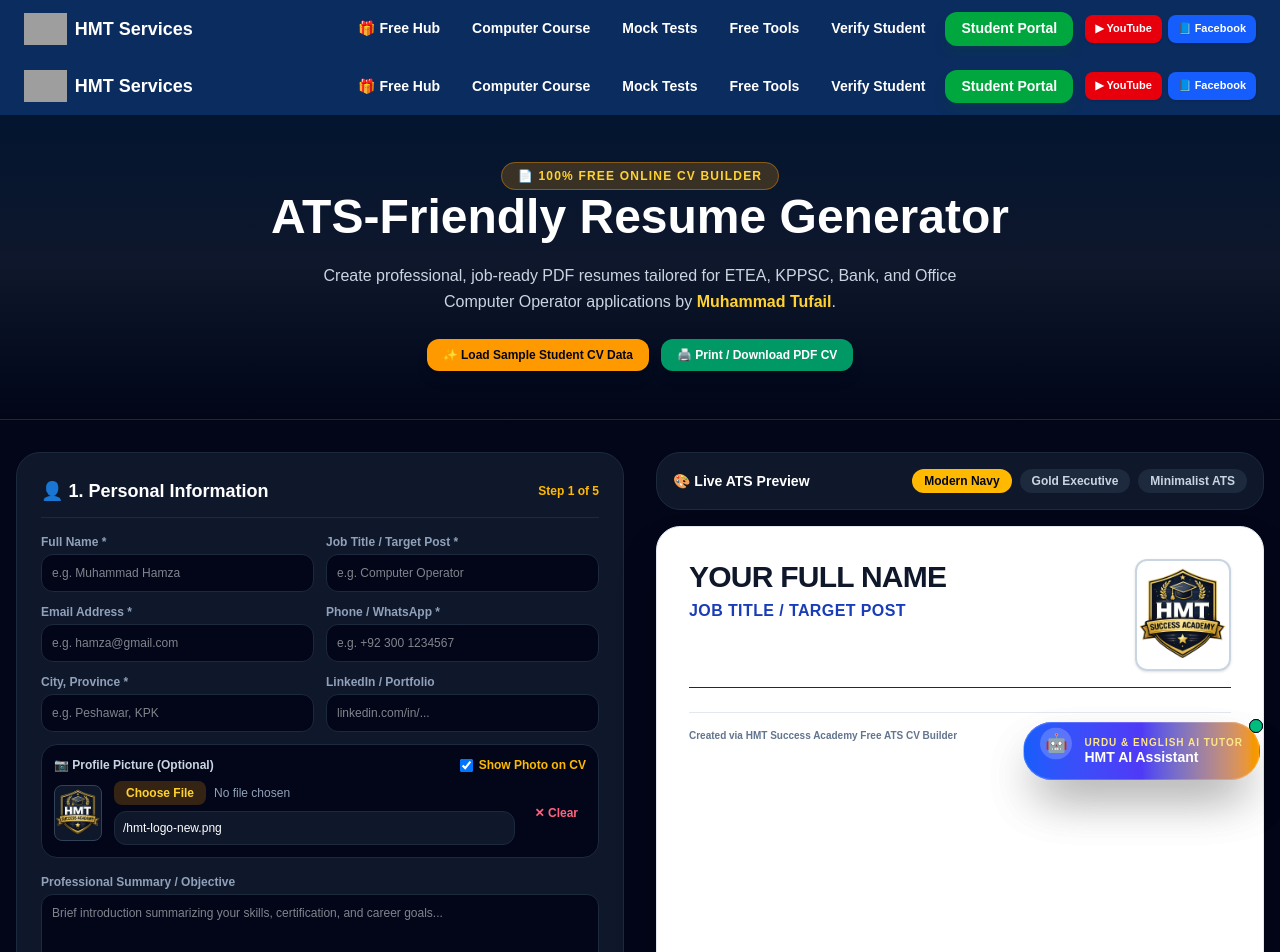
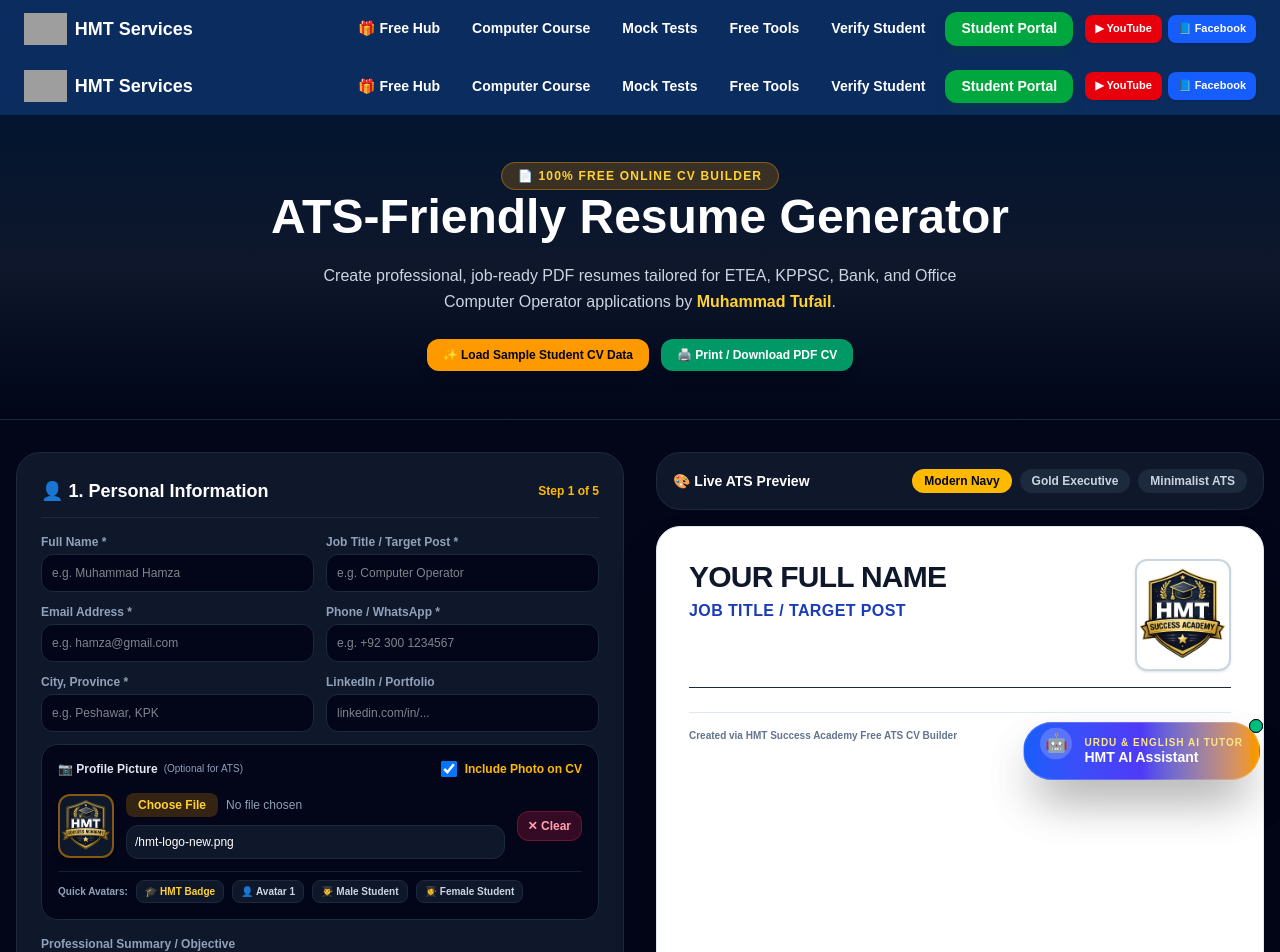
Before and after one commit to mtufail4484-web/hmt-financial-services, a Next.js app: page /cv-builder in a window 1280 px wide. Shown: the top 952 px of the page. Built offline with nearby package versions, Linux system fonts and the light colour scheme; grey boxes are pictures that could not be loaded.

Commit message:
Refine ATS CV builder avatar toggle and polish daily quiz certificate branding

```diff
--- a/app/cv-builder/page.js
+++ b/app/cv-builder/page.js
@@ -9,7 +9,7 @@
   jobTitle: "Computer Operator & Office Assistant",
   email: "hamza.office@gmail.com",
   phone: "+92 300 1234567",
-  city: "Peshawar, KPK, Pakistan",
+  city: "Pakistan",
   linkedin: "linkedin.com/in/mhamza-hmt",
   photo: "/hmt-logo-new.png",
   showPhoto: true,
@@ -280,30 +280,39 @@
               </div>
 
               {/* PROFILE PHOTO OPTIONAL INPUT */}
-              <div className="sm:col-span-2 p-3 bg-slate-950 rounded-2xl border border-slate-800 space-y-2">
+              <div className="sm:col-span-2 p-4 bg-slate-950 rounded-2xl border border-slate-800 space-y-3">
                 <div className="flex items-center justify-between">
-                  <label className="text-slate-300 font-bold text-xs">📷 Profile Picture (Optional)</label>
-                  <label className="flex items-center gap-1.5 text-xs text-amber-400 font-semibold cursor-pointer">
+                  <label className="text-slate-200 font-bold text-xs flex items-center gap-1.5">
+                    <span>📷 Profile Picture</span>
+                    <span className="text-[10px] text-slate-400 font-normal">(Optional for ATS)</span>
+                  </label>
+                  <label className="flex items-center gap-2 text-xs text-amber-400 font-bold cursor-pointer select-none">
                     <input
                       type="checkbox"
                       checked={cv.showPhoto}
                       onChange={(e) => setCv({ ...cv, showPhoto: e.target.checked })}
-                      className="rounded border-slate-700 bg-slate-900 text-amber-400 focus:ring-0"
+                      className="rounded border-slate-700 bg-slate-900 text-amber-400 focus:ring-0 w-4 h-4 cursor-pointer"
                     />
-                    <span>Show Photo on CV</span>
+                    <span>Include Photo on CV</span>
                   </label>
                 </div>
 
+                {cv.showPhoto && (
+                  <div className="space-y-3 pt-1">
                     <div className="flex items-center gap-3">
-                  {cv.photo && (
+                      {cv.photo ? (
                         <img
                           src={cv.photo}
                           alt="Preview"
-                      className="w-12 h-14 object-cover rounded-lg border border-slate-700 bg-slate-900 shrink-0"
+                          className="w-14 h-16 object-cover rounded-xl border-2 border-amber-500/50 bg-slate-900 shrink-0 shadow-md"
                         />
+                      ) : (
+                        <div className="w-14 h-16 rounded-xl border-2 border-dashed border-slate-700 bg-slate-900 flex items-center justify-center text-slate-500 text-xs font-bold shrink-0">
+                          No Photo
+                        </div>
                       )}
 
-                  <div className="flex-1 space-y-1.5 min-w-0">
+                      <div className="flex-1 space-y-2 min-w-0">
                         <input
                           type="file"
                           accept="image/*"
@@ -312,7 +321,7 @@
                         />
                         <input
                           type="text"
-                      placeholder="Or paste Image URL (e.g. /hmt-logo-new.png)"
+                          placeholder="Or paste Image URL (e.g. https://...)"
                           value={cv.photo}
                           onChange={(e) => setCv({ ...cv, photo: e.target.value })}
                           className="w-full rounded-xl bg-slate-900 border border-slate-800 p-2 text-white text-xs focus:border-amber-400 focus:outline-none"
@@ -323,12 +332,47 @@
                         <button
                           type="button"
                           onClick={() => setCv({ ...cv, photo: "" })}
-                      className="px-2 py-1 text-xs font-bold text-rose-400 hover:text-rose-300"
+                          className="px-2.5 py-1.5 bg-rose-500/20 text-rose-300 border border-rose-500/30 rounded-xl text-xs font-bold hover:bg-rose-500/30 shrink-0"
                         >
                           ✕ Clear
                         </button>
                       )}
                     </div>
+
+                    {/* QUICK AVATARS SELECTOR */}
+                    <div className="pt-2 border-t border-slate-800/80 flex items-center gap-2 overflow-x-auto">
+                      <span className="text-[10px] text-slate-400 font-bold shrink-0">Quick Avatars:</span>
+                      <button
+                        type="button"
+                        onClick={() => setCv({ ...cv, photo: "/hmt-logo-new.png", showPhoto: true })}
+                        className="px-2 py-1 bg-slate-900 hover:bg-slate-800 border border-slate-800 rounded-lg text-[10px] text-amber-300 font-bold shrink-0"
+                      >
+                        🎓 HMT Badge
+                      </button>
+                      <button
+                        type="button"
+                        onClick={() => setCv({ ...cv, photo: "https://api.dicebear.com/7.x/bottts/svg?seed=Hamza", showPhoto: true })}
+                        className="px-2 py-1 bg-slate-900 hover:bg-slate-800 border border-slate-800 rounded-lg text-[10px] text-slate-300 font-bold shrink-0"
+                      >
+                        👤 Avatar 1
+                      </button>
+                      <button
+                        type="button"
+                        onClick={() => setCv({ ...cv, photo: "https://api.dicebear.com/7.x/avataaars/svg?seed=Student", showPhoto: true })}
+                        className="px-2 py-1 bg-slate-900 hover:bg-slate-800 border border-slate-800 rounded-lg text-[10px] text-slate-300 font-bold shrink-0"
+                      >
+                        👨‍🎓 Male Student
+                      </button>
+                      <button
+                        type="button"
+                        onClick={() => setCv({ ...cv, photo: "https://api.dicebear.com/7.x/avataaars/svg?seed=Fatima", showPhoto: true })}
+                        className="px-2 py-1 bg-slate-900 hover:bg-slate-800 border border-slate-800 rounded-lg text-[10px] text-slate-300 font-bold shrink-0"
+                      >
+                        👩‍🎓 Female Student
+                      </button>
+                    </div>
+                  </div>
+                )}
               </div>
             </div>
 
--- a/app/daily-quiz/page.js
+++ b/app/daily-quiz/page.js
@@ -340,7 +340,7 @@
                   {studentCertName && (
                     <div id="quiz-certificate" className="p-6 rounded-2xl bg-slate-900 border-4 border-amber-400 text-center space-y-3 shadow-xl">
                       <div className="text-xs uppercase font-black tracking-widest text-amber-400">
-                        HMT SUCCESS ACADEMY PESHAWAR
+                        HMT SUCCESS ACADEMY
                       </div>
                       <h4 className="text-lg font-black text-white">Certificate of Achievement</h4>
                       <p className="text-xs text-slate-300">This is to certify that</p>
```
Lines whose indentation alone changed are shown as unchanged.
